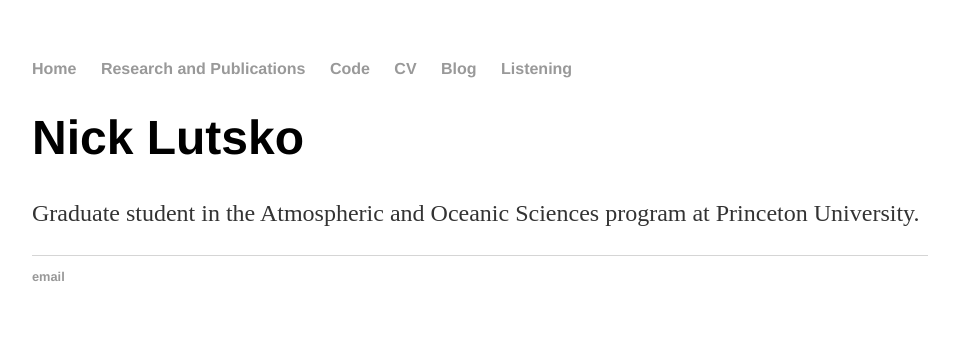
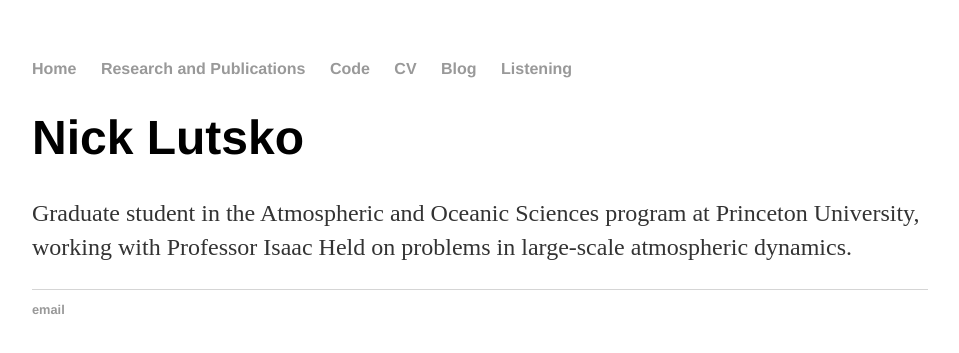
Before and after one commit to nicklutsko/nicklutsko.github.io, a Jekyll site: the page built from index.html, in a window 1280 px wide. Shown: the top 353 px of the page, without its empty margins (160-1119 px from the left). Built offline with Jekyll 4.4.1, drawn with Linux system fonts in a browser that asks for light colours.

Commit message:
Update index.html

```diff
--- a/index.html
+++ b/index.html
@@ -4,5 +4,6 @@ title: Nick Lutsko
 ---
 <div class="blurb">
 	<h1>Nick Lutsko</h1>
-	<p>Graduate student in the Atmospheric and Oceanic Sciences program at Princeton University.</p>
+	<p>Graduate student in the Atmospheric and Oceanic Sciences program at Princeton University,
+	working with Professor Isaac Held on problems in large-scale atmospheric dynamics.</p>
 </div><!-- /.blurb -->
```
